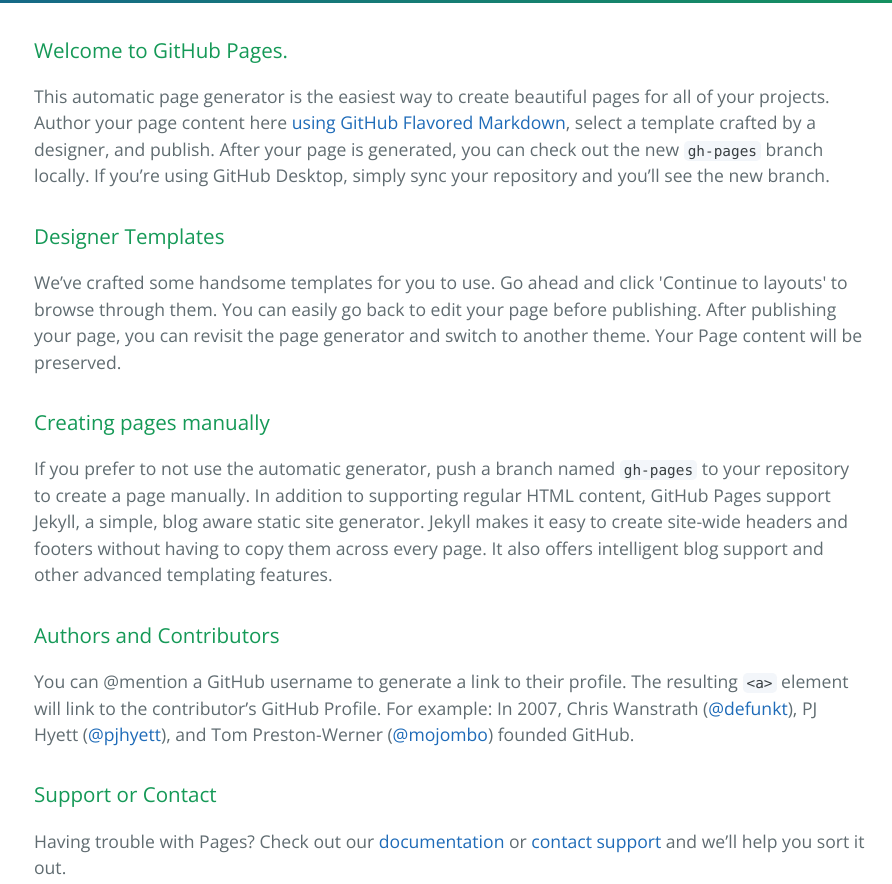
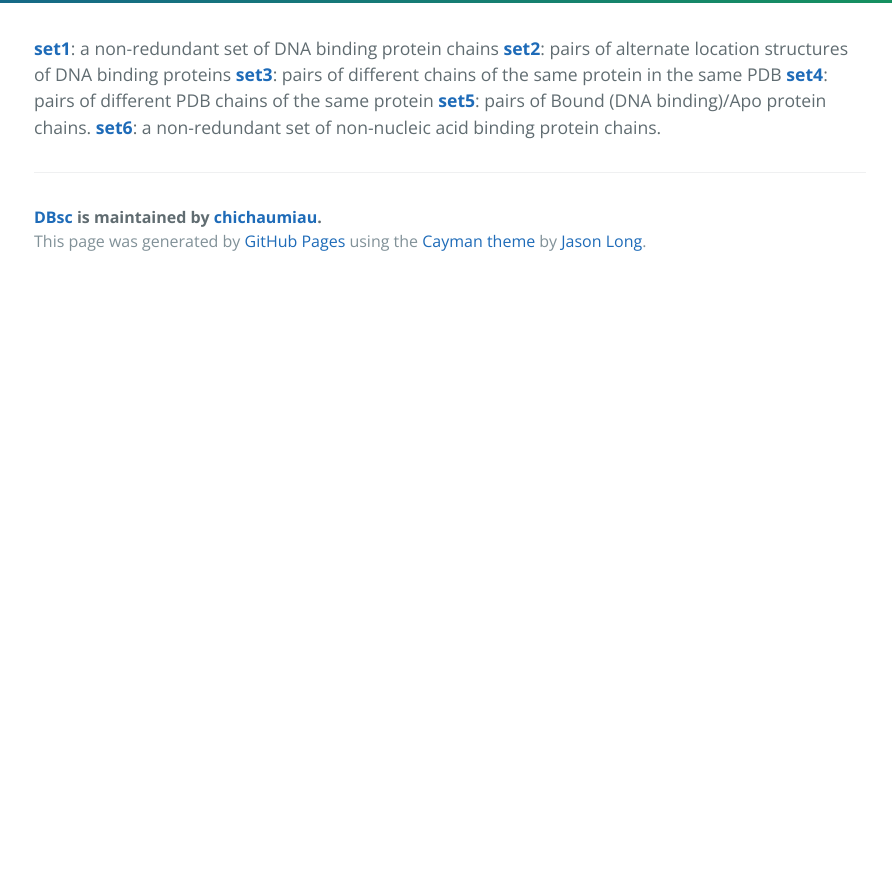
Before and after one commit to chichaumiau/DBsc, a plain HTML site: page index.html in a window 1280 px wide. Shown: the part 380-1264 px from the top of the page, without its empty margins (190-1082 px from the left). After the commit the page ends 800 px from the top, so only its background shows below. Drawn offline with nearby package versions, Linux system fonts and the light colour scheme.

Commit message:
Update index.html

```diff
--- a/index.html
+++ b/index.html
@@ -19,30 +19,13 @@
     </section>
 
     <section class="main-content">
-      <h3>
-<a id="welcome-to-github-pages" class="anchor" href="#welcome-to-github-pages" aria-hidden="true"><span aria-hidden="true" class="octicon octicon-link"></span></a>Welcome to GitHub Pages.</h3>
+      <b><a href="https://github.com/chichaumiau/DBsc/blob/master/TableS1_DBP1.csv">set1</a></b>: a non-redundant set of DNA binding protein chains
+      <b><a href="https://github.com/chichaumiau/DBsc/blob/master/TableS2_DBP2.csv">set2</a></b>: pairs of alternate location structures of DNA binding proteins
+      <b><a href="https://github.com/chichaumiau/DBsc/blob/master/TableS3_DBP3.csv">set3</a></b>: pairs of different chains of the same protein in the same PDB
+      <b><a href="https://github.com/chichaumiau/DBsc/blob/master/TableS4_DBP4.csv">set4</a></b>: pairs of different PDB chains of the same protein
+      <b><a href="https://github.com/chichaumiau/DBsc/blob/master/TableS5_DBP5.csv">set5</a></b>: pairs of Bound (DNA binding)/Apo protein chains.
+      <b><a href="https://github.com/chichaumiau/DBsc/blob/master/TableS6.csv">set6</a></b>: a non-redundant set of non-nucleic acid binding protein chains.
 
-<p>This automatic page generator is the easiest way to create beautiful pages for all of your projects. Author your page content here <a href="https://guides.github.com/features/mastering-markdown/">using GitHub Flavored Markdown</a>, select a template crafted by a designer, and publish. After your page is generated, you can check out the new <code>gh-pages</code> branch locally. If you’re using GitHub Desktop, simply sync your repository and you’ll see the new branch.</p>
-
-<h3>
-<a id="designer-templates" class="anchor" href="#designer-templates" aria-hidden="true"><span aria-hidden="true" class="octicon octicon-link"></span></a>Designer Templates</h3>
-
-<p>We’ve crafted some handsome templates for you to use. Go ahead and click 'Continue to layouts' to browse through them. You can easily go back to edit your page before publishing. After publishing your page, you can revisit the page generator and switch to another theme. Your Page content will be preserved.</p>
-
-<h3>
-<a id="creating-pages-manually" class="anchor" href="#creating-pages-manually" aria-hidden="true"><span aria-hidden="true" class="octicon octicon-link"></span></a>Creating pages manually</h3>
-
-<p>If you prefer to not use the automatic generator, push a branch named <code>gh-pages</code> to your repository to create a page manually. In addition to supporting regular HTML content, GitHub Pages support Jekyll, a simple, blog aware static site generator. Jekyll makes it easy to create site-wide headers and footers without having to copy them across every page. It also offers intelligent blog support and other advanced templating features.</p>
-
-<h3>
-<a id="authors-and-contributors" class="anchor" href="#authors-and-contributors" aria-hidden="true"><span aria-hidden="true" class="octicon octicon-link"></span></a>Authors and Contributors</h3>
-
-<p>You can @mention a GitHub username to generate a link to their profile. The resulting <code>&lt;a&gt;</code> element will link to the contributor’s GitHub Profile. For example: In 2007, Chris Wanstrath (<a href="https://github.com/defunkt" class="user-mention">@defunkt</a>), PJ Hyett (<a href="https://github.com/pjhyett" class="user-mention">@pjhyett</a>), and Tom Preston-Werner (<a href="https://github.com/mojombo" class="user-mention">@mojombo</a>) founded GitHub.</p>
-
-<h3>
-<a id="support-or-contact" class="anchor" href="#support-or-contact" aria-hidden="true"><span aria-hidden="true" class="octicon octicon-link"></span></a>Support or Contact</h3>
-
-<p>Having trouble with Pages? Check out our <a href="https://help.github.com/pages">documentation</a> or <a href="https://github.com/contact">contact support</a> and we’ll help you sort it out.</p>
 
       <footer class="site-footer">
         <span class="site-footer-owner"><a href="https://github.com/chichaumiau/DBsc">DBsc</a> is maintained by <a href="https://github.com/chichaumiau">chichaumiau</a>.</span>
```
